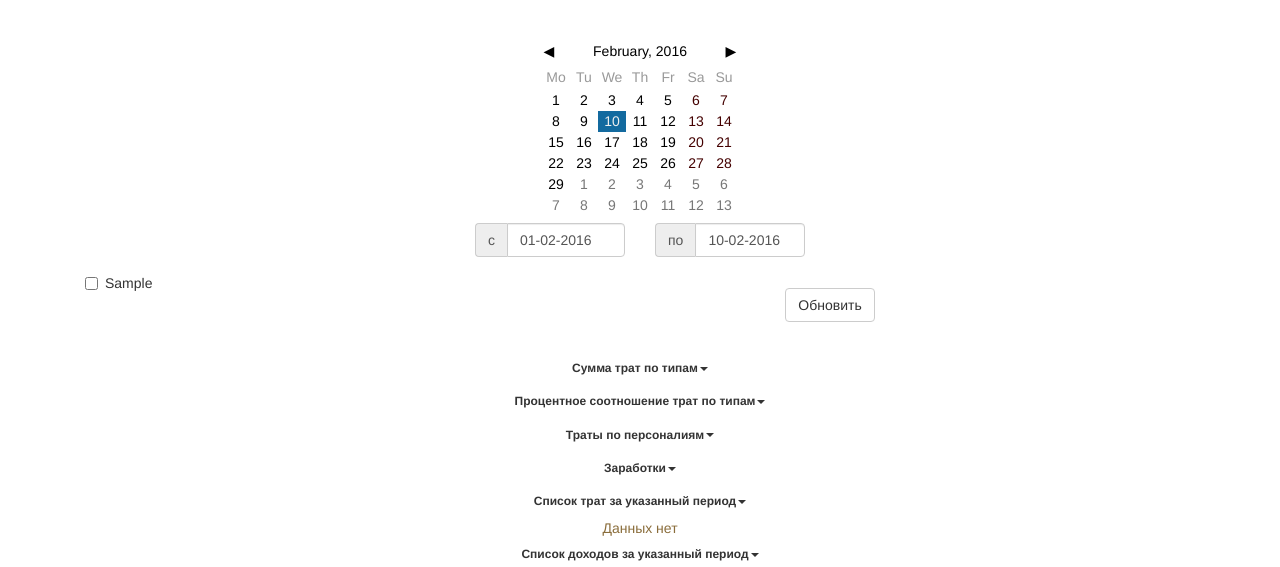
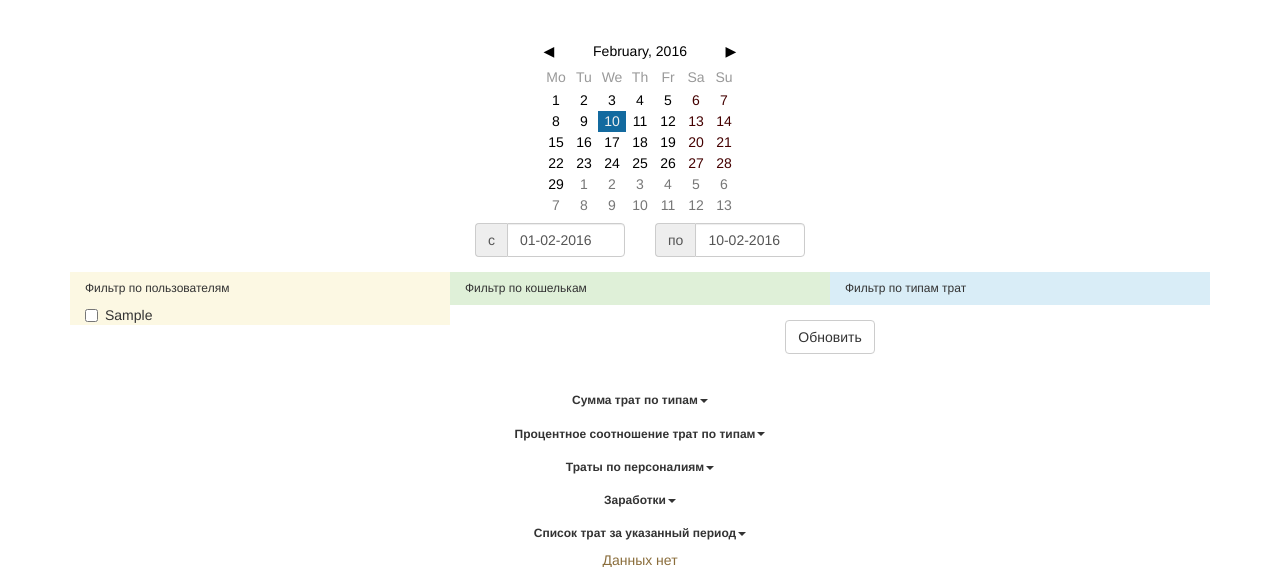
Before and after one commit to daasara/budget_1.0, a Django app: page /analytics/ in a window 1280 px wide. Shown: the part 42-609 px from the top of the page. Run offline with Django 3.2, Linux system fonts and the light colour scheme; the visitor is signed in with stand-in values (Sample User, id 1); data comes from the database, SQL or seed files in the repository; data that the repository does not hold is empty; some libraries are stand-ins or nearby versions.

Commit message:
analytics tempalate bootstrapping has been finished

```diff
--- a/static/css/style.css
+++ b/static/css/style.css
@@ -29,6 +29,10 @@
     display: none;
 }
 
+.filter .checkbox-inline+.checkbox-inline {
+    margin-left: 0;
+}
+
 @media(max-width: 992px) {
   .calendar {
     font-size: 1.2em;
--- a/templates/analytics/index.html
+++ b/templates/analytics/index.html
@@ -9,9 +9,9 @@
     {{ form.non_field_errors }}
     <div id="dateFilter" class="form-group row">
         {{ field.errors }}
-        <div class="col-sm-4 col-sm-offset-4">
+        <div class="col-sm-6 col-sm-offset-3 col-lg-4 col-lg-offset-4">
         {% for field in form.dateTag_fields %}
-        <div class="col-md-6">
+        <div class="col-sm-6">
           <div class="input-group">
             <span class="input-group-addon">{{ field.label }}</span>
             {{ field| add_class:"form-control" }}
@@ -20,19 +20,22 @@
         {% endfor %}
         </div>
     </div>
-    <div id="userFilter" class="form-group col-md-4">
+    <div class="filter form-group col-sm-4 bg-warning">
+      <h6>Фильтр по пользователям</h6>
       {% for field in form.userTag_fields %}
-        <label class="checkbox-inline"l><input id="{{ field.id_for_label }}" type="checkbox" />{{ field.label }}</label>
+      <label class="checkbox-inline col-sm-12"l>{{ field }}{{ field.label }}</label>
       {% endfor %}
     </div>
-    <div id="AccountFilter" class="form-group col-md-4">
+    <div class="filter form-group col-sm-4 bg-success">
+      <h6>Фильтр по кошелькам</h6>
       {% for field in form.accountTag_fields %}
-      <label class="checkbox-inline"l><input id="{{ field.id_for_label }}" type="checkbox" />{{ field.label }}</label>
+      <label class="checkbox-inline col-sm-12">{{ field }}{{ field.label }}</label>
       {% endfor %}
     </div>
-    <div id="SpendingTypeFilter" class="form-group col-md-4">
+    <div class="filter form-group col-sm-4 bg-info">
+      <h6>Фильтр по типам трат</h6>
       {% for field in form.spendingTypeTag_fields %}
-        <label class="checkbox-inline"l><input id="{{ field.id_for_label }}" type="checkbox" />{{ field.label }}</label>
+      <label class="checkbox-inline col-sm-12">{{ field }}{{ field.label }}</label>
       {% endfor %}
     </div>
     <input type="submit" value="Обновить" class="btn btn-default center-block"/>
```
